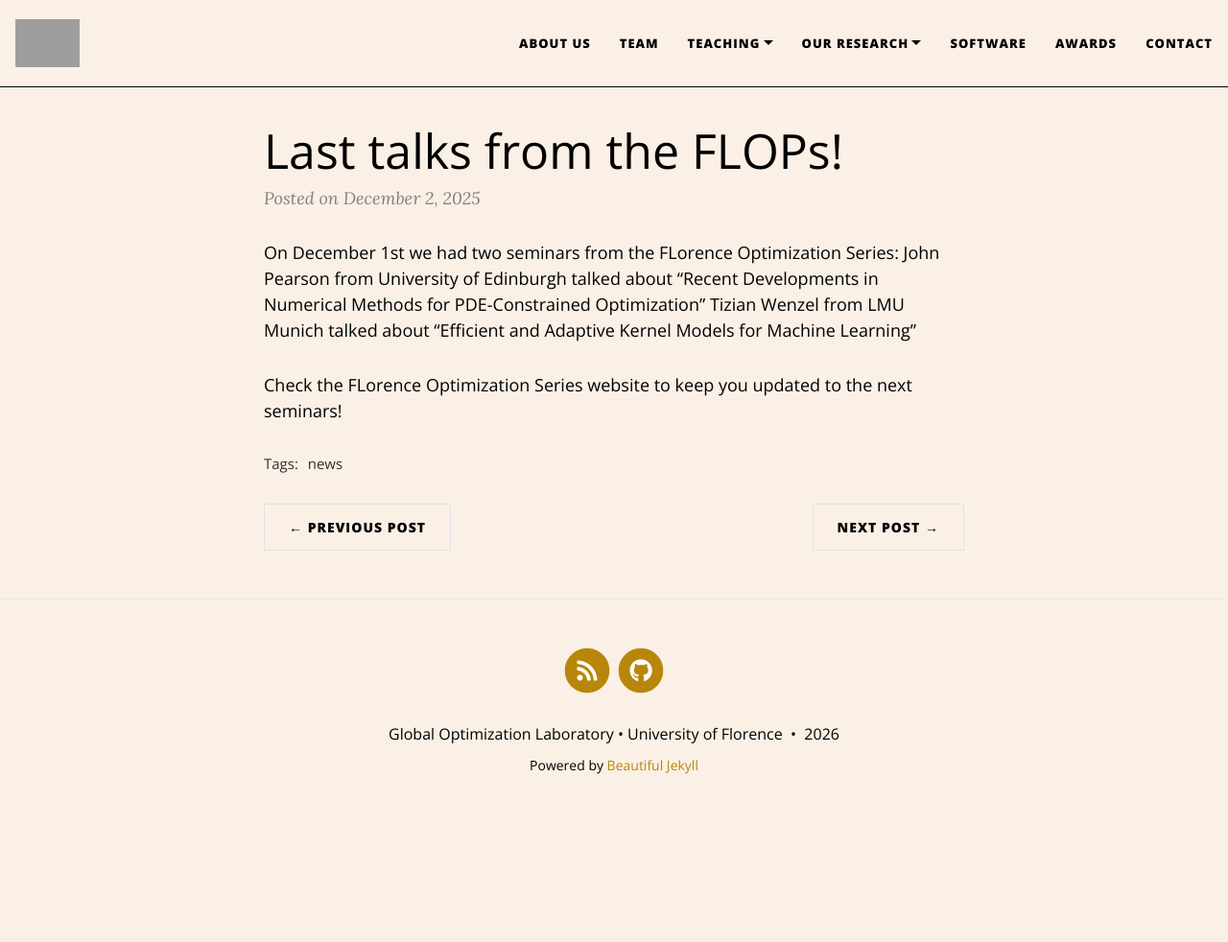
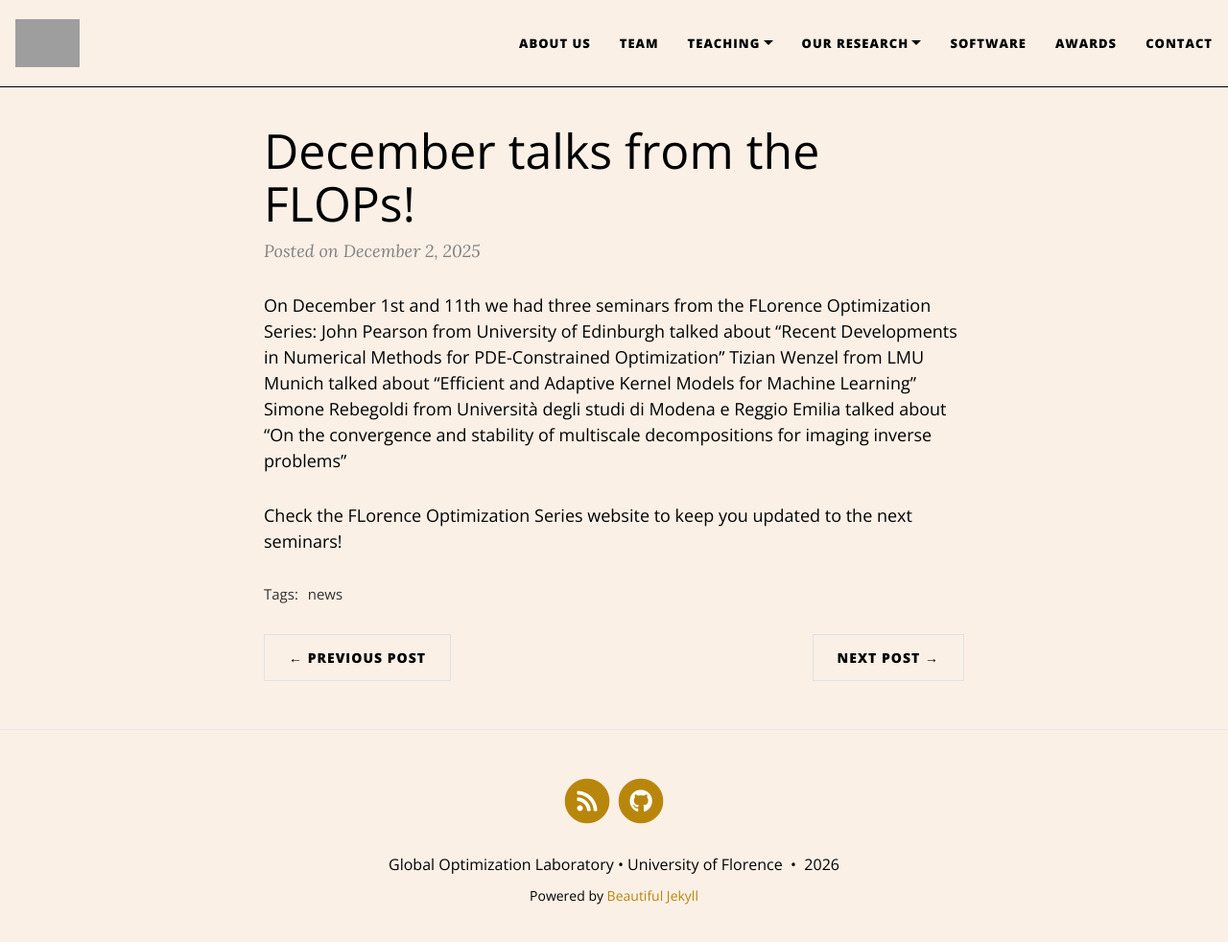
Before and after one commit to GOL-UniFI/GOL-UniFI.github.io, a Jekyll site: the page built from _posts/2025-12-02-GOLsite.md, in a window 1280 px wide and 994 px high. Shown: the top 982 px of the window at 96% size. Built offline with Jekyll 4.4.1, drawn with Linux system fonts in a browser that asks for light colours; nearby versions of some CDN libraries; grey boxes are pictures that could not be loaded.

Commit message:
Update 2025-12-02-GOLsite.md

```diff
--- a/_posts/2025-12-02-GOLsite.md
+++ b/_posts/2025-12-02-GOLsite.md
@@ -1,12 +1,13 @@
 ---
 layout: post
-title: Last talks from the FLOPs!
+title: December talks from the FLOPs!
 tags: [news]
 comments: false
 ---
 
-On December 1st we had two seminars from the FLorence Optimization Series:
+On December 1st and 11th we had three seminars from the FLorence Optimization Series:
 John Pearson from University of Edinburgh talked about “Recent Developments in Numerical Methods for PDE-Constrained Optimization”
 Tizian Wenzel from LMU Munich talked about “Efficient and Adaptive Kernel Models for Machine Learning”
+Simone Rebegoldi from Università degli studi di Modena e Reggio Emilia talked about "On the convergence and stability of multiscale decompositions for imaging inverse problems"
 
 Check the [FLorence Optimization Series website](https://sites.google.com/unifi.it/floptalks/home?authuser=3){:target="_blank"} to keep you updated to the next seminars!
```
